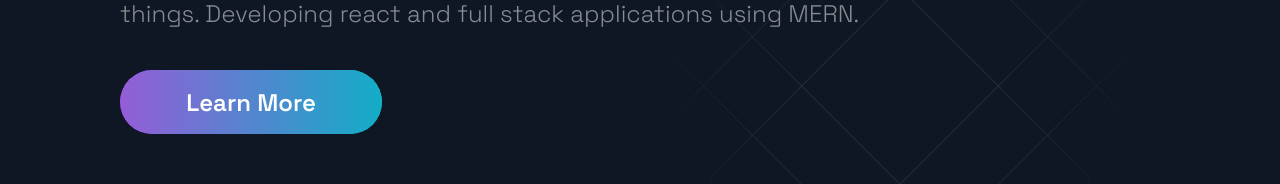
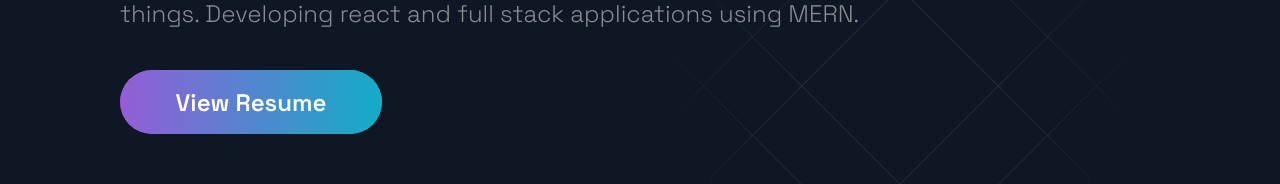
Before and after one commit to Ishwarya-Kanagaraman/My-PortFolio, a Next.js app: page / in a window 1280 px wide. Shown: the part 286-470 px from the top of the page. Built offline with nearby package versions, Linux system fonts and the light colour scheme.

Commit message:
updated content

```diff
--- a/src/components/Hero/Hero.js
+++ b/src/components/Hero/Hero.js
@@ -30,7 +30,7 @@ const Hero = (props) => (
           )
         }
       >
-        Learn More
+        View Resume
       </Button>
       <SectionDivider />
     </LeftSection>
--- a/src/constants/constants.js
+++ b/src/constants/constants.js
@@ -14,7 +14,7 @@ export const projects = [
     image: '/images/e-commerce.jpg',
     tags: ['Express','Mongo','React','Nodejs'],
     source: 'https://github.com/Ishwarya-Kanagaraman/ecommerce',
-    visit: 'https://ecommerce-24.netlify.app/',
+    visit: 'https://devat-ecommerce.herokuapp.com/',
     id: 4,
   },
   {
```
